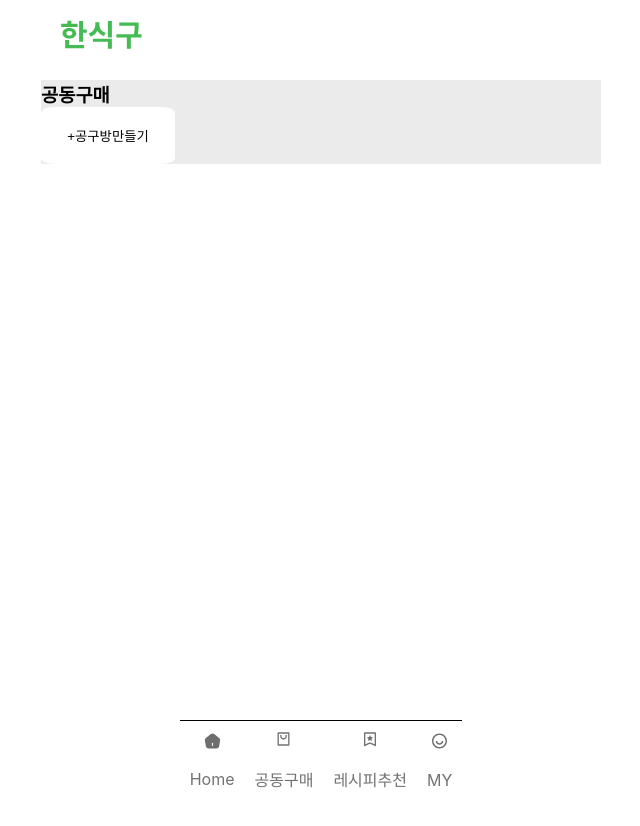
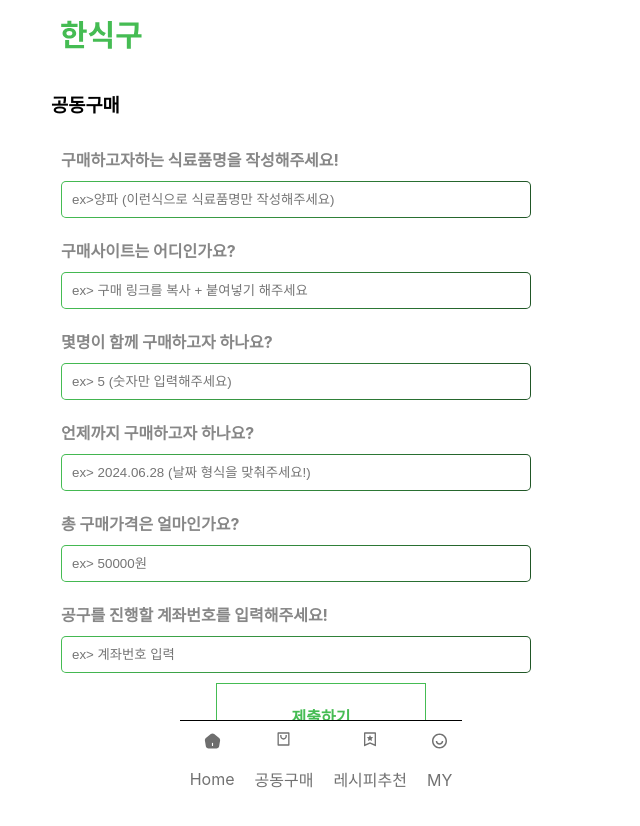
Before and after one commit to HUFamilyS/front, a React (Create React App) app: page /purchase/form in a window 1280 px wide. Shown: the top 826 px of the page, without its empty margins (319-959 px from the left). Before the commit the page ends 800 px from the top, so only its background shows below. Built offline with nearby package versions, Linux system fonts and the light colour scheme.

Commit message:
feat: 공구방 만들기 & 제출폼

```diff
--- a/src/App.js
+++ b/src/App.js
@@ -11,6 +11,7 @@ import Recipe from "./component/recipe/page/Recmain";
 import "../src/App.css";
 import Purchase from "./component/purchase/purchase";
 import MakeProom from "./component/purchase/makeProom";
+import MakeForm from "./component/purchase/makeForm";
 
 function App() {
   return (
@@ -25,6 +26,7 @@ function App() {
             <Route path="/signup" element={<SignUp />} />
             <Route path="/purchase" element={<Purchase />} />
             <Route path="/purchase/:id" element={<MakeProom />} />
+            <Route path="/purchase/form" element={<MakeForm />} />
             <Route path="/recipe" element={<Recipe />} />
           </Routes>
         </div>
--- /dev/null
+++ b/src/component/css/makeForm.module.css
@@ -0,0 +1,61 @@
+.formContainer {
+  display: flex;
+  flex-direction: column;
+  justify-content: flex-start;
+}
+h3 {
+  align-self: flex-start;
+  margin: 10px;
+}
+.inputDiv {
+  display: flex;
+  flex-direction: column;
+  align-items: flex-start;
+  justify-content: center;
+}
+
+.inputDiv span {
+  margin: 20px 0px 0px 20px;
+  font-weight: bolder;
+  color: #878787;
+}
+
+.inputDiv input {
+  margin: 10px 0px 0px 20px;
+  padding: 10px;
+  border: 1.5px solid transparent;
+  border-radius: 5px;
+  width: 80%;
+  background-image: linear-gradient(white, white),
+    linear-gradient(to right, #45bc53, #205626);
+  background-origin: border-box;
+  background-clip: padding-box, border-box;
+}
+
+.inputDiv input:focus {
+  border: 1.5px solid;
+  border-image: linear-gradient(to right, #45bc53, #205626) 1;
+  outline: none;
+}
+
+.buttonDiv {
+  display: flex;
+  justify-content: center;
+  flex-direction: column;
+  align-items: center;
+}
+.btn {
+  margin: 10px;
+  border: 1px solid #45bc53;
+  padding: 20px;
+  width: 30%;
+  font-weight: bolder;
+  text-decoration-line: none;
+  color: #45bc53;
+}
+.btn:hover {
+  background-color: #45bc53;
+  opacity: 0.5;
+  color: white;
+  cursor: pointer;
+}
--- a/src/component/css/makeProom.module.css
+++ b/src/component/css/makeProom.module.css
@@ -2,12 +2,37 @@
   display: flex;
   flex-direction: column;
   justify-content: flex-start;
+  align-items: center;
   background-color: #ebebeb;
+  padding: 20px;
 }
+
+h3 {
+  align-self: flex-start;
+  margin: 0;
+}
+
 button {
-  width: 134px;
-  height: 57px;
+  width: 160px;
   background-color: #ffffff;
   border-radius: 10%;
   border: 0;
+  color: #878787;
+  margin-top: 20px; /* 버튼 위에 여백 추가 */
 }
+
+.rooms {
+  display: flex;
+  flex-direction: column;
+  align-items: center; /* 진행 중인 방 목록 중앙 정렬 */
+  margin-top: 20px; /* 방 목록 위에 여백 추가 */
+}
+
+.room {
+  width: 100%;
+  padding: 10px;
+  margin-bottom: 10px;
+  background-color: #ffffff;
+  border-radius: 10px;
+  text-align: center;
+}
--- a/src/component/css/purchase.module.css
+++ b/src/component/css/purchase.module.css
@@ -6,37 +6,46 @@
   justify-content: space-around;
   align-items: center; /* 수평 중앙 정렬 */
 }
+
 .name {
   display: flex;
   flex-direction: column;
+  align-items: center; /* 수평 중앙 정렬 */
+  text-align: center; /* 텍스트 가운데 정렬 */
 }
-
+.name h3 {
+  align-self: flex-start; /* name 클래스의 h3 요소를 왼쪽 정렬 */
+  margin: 0; /* 기본 마진 제거 */
+  width: 100%; /* 부모 요소 전체 너비 사용 */
+}
 .box {
   display: flex;
   flex-direction: column;
   align-items: center; /* 수평 중앙 정렬 */
   justify-content: center; /* 수직 중앙 정렬 */
-  margin: 10px 50px;
-  height: 97px;
-  width: 327px;
+  margin: 10px; /* 모바일에서 마진 설정 */
+  padding: 10px; /* 내부 패딩 추가 */
   border-radius: 10px;
   background-color: #45bc53;
   color: #ffffff;
 }
 
 h3 {
-  text-align: left;
+  text-align: left; /* 모바일에서 텍스트 왼쪽 정렬 */
+  margin: 10px;
 }
+
 .itemContainer {
   display: flex;
   flex-direction: column;
   gap: 10px; /* 섹션 간의 간격 추가 */
 }
+
 .section {
   display: flex;
   flex-wrap: wrap;
   justify-content: space-between;
-  margin: 10px;
+  margin: 10px; /* 모바일에서 마진 설정 */
 }
 
 .category {
@@ -44,14 +53,14 @@ h3 {
   flex-direction: column;
   align-items: center; /* 중앙 정렬 추가 */
   margin: 5px; /* 여백 추가 */
-  flex: 1 1 calc(33.333% - 20px); /* 한 줄에 3개씩 배치, 여백 제외 */
+  flex: 1 1 calc(33.333% - 10px); /* 모바일에서 한 줄에 3개씩 배치 */
+  max-width: calc(33.333% - 10px); /* 모바일에서 한 줄에 3개씩 배치 */
   box-sizing: border-box; /* 패딩과 경계 너비를 포함하여 크기 계산 */
-  max-width: calc(33.333% - 20px); /* 한 줄에 3개씩 배치, 여백 제외 */
 }
 
 .item {
-  width: 89px;
-  height: 89px;
+  width: 70px; /* 모바일에서 작은 아이템 크기 */
+  height: 70px;
   border: 1px solid black;
   border-radius: 50%;
 }
--- /dev/null
+++ b/src/component/purchase/makeForm.js
@@ -0,0 +1,48 @@
+import styles from "../css/makeForm.module.css";
+import { Link } from "react-router-dom";
+export default function MakeForm() {
+  const inputs = [
+    {
+      label: "구매하고자하는 식료품명을 작성해주세요!",
+      placeholder: "ex>양파 (이런식으로 식료품명만 작성해주세요)",
+    },
+    {
+      label: "구매사이트는 어디인가요?",
+      placeholder: "ex> 구매 링크를 복사 + 붙여넣기 해주세요",
+    },
+    {
+      label: "몇명이 함께 구매하고자 하나요?",
+      placeholder: "ex> 5 (숫자만 입력해주세요)",
+    },
+    {
+      label: "언제까지 구매하고자 하나요?",
+      placeholder: "ex> 2024.06.28 (날짜 형식을 맞춰주세요!)",
+    },
+    { label: "총 구매가격은 얼마인가요?", placeholder: "ex> 50000원" },
+    {
+      label: "공구를 진행할 계좌번호를 입력해주세요!",
+      placeholder: "ex> 계좌번호 입력",
+    },
+  ];
+  return (
+    <>
+      <div className={styles.formContainer}>
+        <h3>공동구매</h3>
+
+        <div>
+          {inputs.map((input, index) => (
+            <div key={index} className={styles.inputDiv}>
+              <span>{input.label}</span>
+              <input type="text" placeholder={input.placeholder} />
+            </div>
+          ))}
+          <div className={styles.buttonDiv}>
+            <Link className={styles.btn} to="/">
+              <div>제출하기</div>
+            </Link>
+          </div>
+        </div>
+      </div>
+    </>
+  );
+}
--- a/src/component/purchase/makeProom.js
+++ b/src/component/purchase/makeProom.js
@@ -1,10 +1,32 @@
+import React, { useState } from "react";
+import { useNavigate } from "react-router-dom";
 import styles from "../css/makeProom.module.css";
+
 export default function MakeProom() {
+  const [rooms, setRooms] = useState([]); // 진행 중인 방 상태
+  const navigate = useNavigate();
+
+  const handleButtonClick = () => {
+    navigate("/purchase/form");
+    // 임의로 진행 중인 방을 추가하는 예제
+    setRooms([
+      ...rooms,
+      { id: rooms.length + 1, name: `Room ${rooms.length + 1}` },
+    ]);
+  };
+
   return (
     <>
       <div className={styles.roomContainer}>
         <h3>공동구매</h3>
-        <button>+공구방만들기</button>
+        <button onClick={handleButtonClick}>+공구방만들기</button>
+        <div className={styles.rooms}>
+          {rooms.map((room) => (
+            <div key={room.id} className={styles.room}>
+              {room.name}
+            </div>
+          ))}
+        </div>
       </div>
     </>
   );
```
